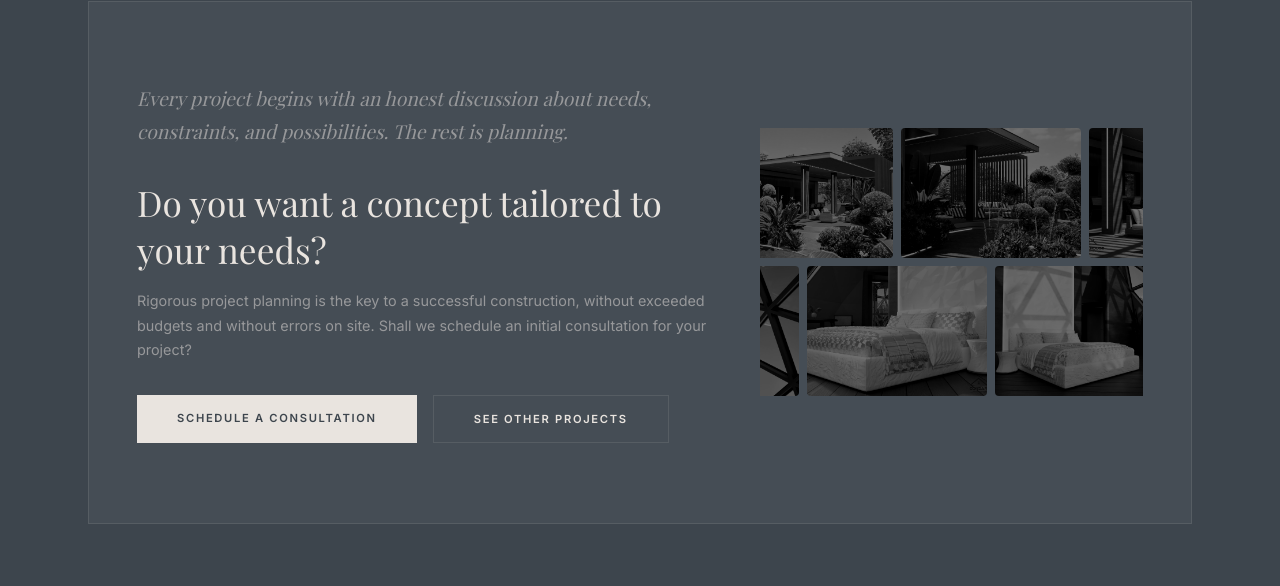
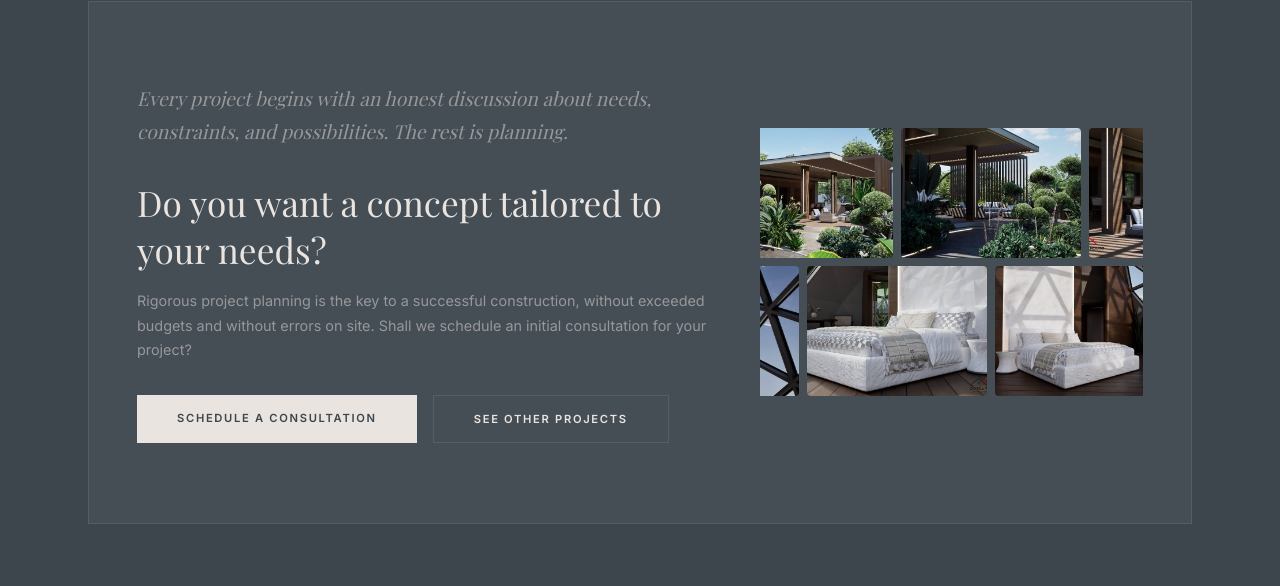
Before and after one commit to alexlescinschi/consar, an Eleventy site: page src/content/projects/casa-in-padure.en.md in a window 1280 px wide. Shown: the part 9514-10100 px from the top of the page. Built offline with nearby package versions, Linux system fonts and the light colour scheme; Eleventy itself is replaced by a stand-in of ours; files that its build step writes are made by us from their sources; grey boxes are pictures that could not be loaded; a web font is replaced by a local one.

Commit message:
Remove grayscale filter from CTA gallery images

```diff
--- a/src/_layouts/project.njk
+++ b/src/_layouts/project.njk
@@ -284,10 +284,7 @@ nav_active: projects
     border-radius: 4px;
     margin-right: 0.5rem;
     flex-shrink: 0;
-    filter: grayscale(100%) contrast(1.1) brightness(0.45);
-    transition: filter 0.6s;
 }
-.cta-gallery-scroll img:hover { filter: grayscale(40%) contrast(1) brightness(0.7); }
 @keyframes cta-scroll-left {
     0% { transform: translateX(0); }
     100% { transform: translateX(-50%); }
```
